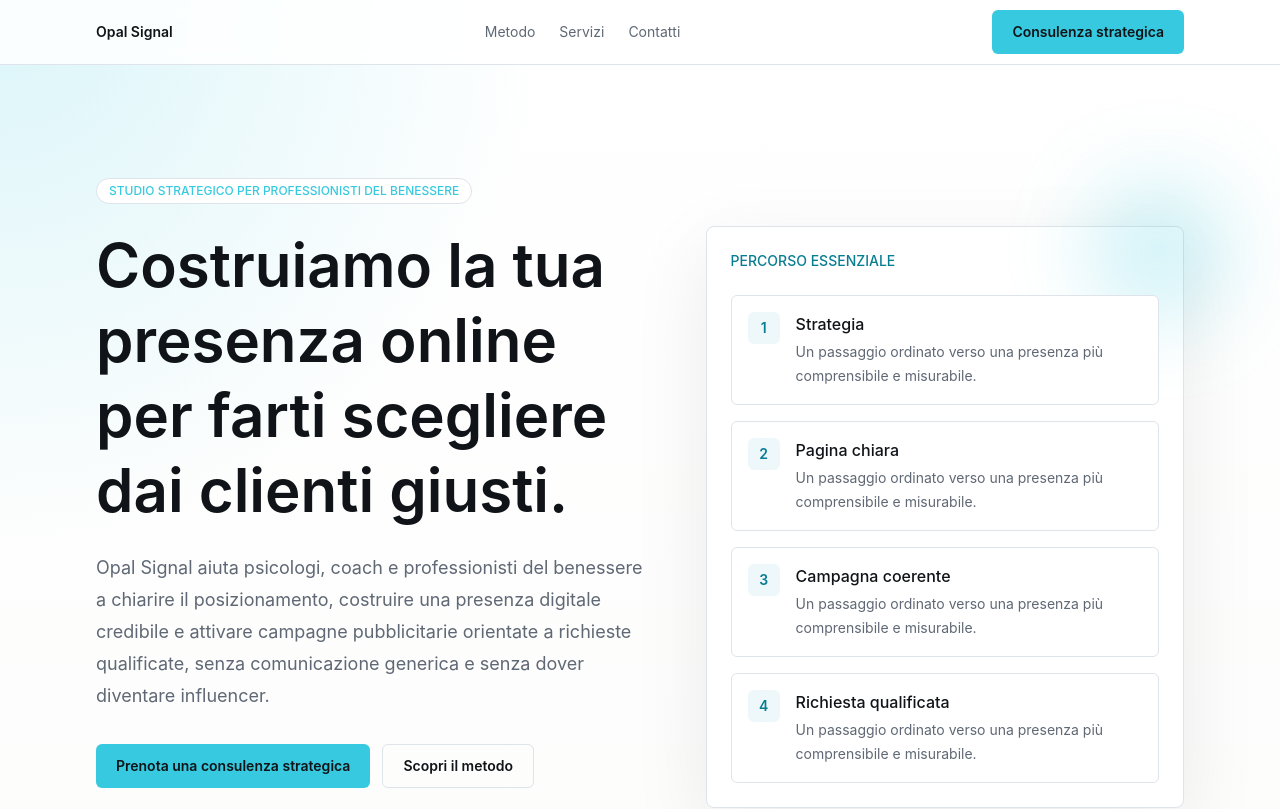
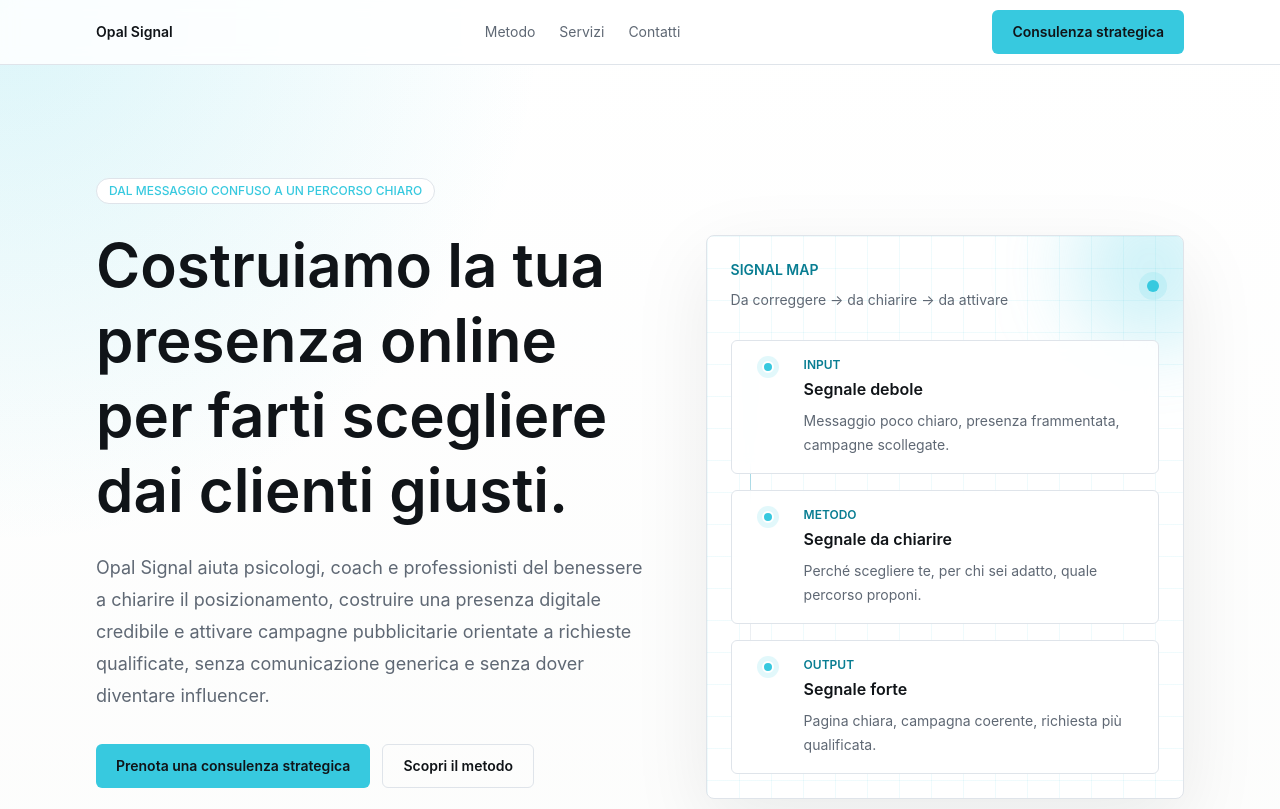
Before and after one commit to Davideopal/opal-signal, a Next.js app: page / in a window 1280 px wide. Shown: the top 809 px of the page. Built offline with nearby package versions, Linux system fonts and the light colour scheme.

Commit message:
Refine phase 1 hero signal card

```diff
--- a/src/app/page.tsx
+++ b/src/app/page.tsx
@@ -107,13 +107,31 @@ const primaryCtaClass =
 const secondaryCtaClass =
   "inline-flex min-h-11 items-center justify-center rounded-md border border-[var(--line)] bg-transparent px-5 text-sm font-semibold text-[var(--text)] transition hover:border-[var(--accent)] focus:outline-none focus:ring-2 focus:ring-[var(--accent)] focus:ring-offset-2 focus:ring-offset-[var(--background)]";
 
+const signalMap = [
+  {
+    label: "Input",
+    title: "Segnale debole",
+    text: "Messaggio poco chiaro, presenza frammentata, campagne scollegate.",
+  },
+  {
+    label: "Metodo",
+    title: "Segnale da chiarire",
+    text: "Perché scegliere te, per chi sei adatto, quale percorso proponi.",
+  },
+  {
+    label: "Output",
+    title: "Segnale forte",
+    text: "Pagina chiara, campagna coerente, richiesta più qualificata.",
+  },
+];
+
 export default function Home() {
   return (
     <main className="overflow-hidden">
       <Section className="min-h-[78vh] items-center">
         <Container className="grid gap-12 py-20 md:grid-cols-[1.08fr_0.92fr] md:items-center lg:py-28">
           <div>
-            <Badge>Studio strategico per professionisti del benessere</Badge>
+            <Badge>Dal messaggio confuso a un percorso chiaro</Badge>
             <h1 className="mt-6 max-w-4xl text-4xl font-semibold leading-tight tracking-normal text-[var(--text)] md:text-6xl">
               Costruiamo la tua presenza online per farti scegliere dai clienti giusti.
             </h1>
@@ -136,21 +154,28 @@ export default function Home() {
             </p>
           </div>
 
-          <Card className="relative p-6 shadow-[0_24px_80px_rgba(16,20,24,0.08)]">
-            <div className="absolute -right-12 -top-12 h-36 w-36 rounded-full bg-[rgba(55,201,223,0.22)] blur-2xl" />
+          <Card className="relative overflow-hidden p-6 shadow-[0_24px_80px_rgba(16,20,24,0.08)]">
+            <div className="absolute inset-0 bg-[linear-gradient(rgba(55,201,223,0.08)_1px,transparent_1px),linear-gradient(90deg,rgba(55,201,223,0.08)_1px,transparent_1px)] bg-[size:32px_32px]" />
+            <div className="absolute -right-12 -top-12 h-40 w-40 rounded-full bg-[rgba(55,201,223,0.24)] blur-2xl" />
             <div className="relative">
-              <p className="text-sm font-medium uppercase text-[var(--accent-strong)]">Percorso essenziale</p>
-              <div className="mt-6 grid gap-4">
-                {["Strategia", "Pagina chiara", "Campagna coerente", "Richiesta qualificata"].map((item, index) => (
-                  <div className="flex items-start gap-4 rounded-md border border-[var(--line)] bg-white p-4" key={item}>
-                    <span className="flex h-8 w-8 shrink-0 items-center justify-center rounded-md bg-[var(--surface-soft)] text-sm font-semibold text-[var(--accent-strong)]">
-                      {index + 1}
-                    </span>
+              <div className="flex items-center justify-between gap-4">
+                <div>
+                  <p className="text-sm font-semibold uppercase text-[var(--accent-strong)]">Signal Map</p>
+                  <p className="mt-2 text-sm leading-6 text-[var(--muted)]">Da correggere → da chiarire → da attivare</p>
+                </div>
+                <span className="h-3 w-3 rounded-full bg-[var(--accent)] shadow-[0_0_0_8px_rgba(55,201,223,0.12)]" />
+              </div>
+              <div className="relative mt-7 grid gap-4">
+                <div className="absolute bottom-5 left-[1.2rem] top-5 w-px bg-gradient-to-b from-[var(--accent)] via-[var(--line)] to-transparent" />
+                {signalMap.map((item) => (
+                  <div className="relative grid grid-cols-[2.5rem_1fr] gap-4 rounded-md border border-[var(--line)] bg-white/86 p-4 backdrop-blur" key={item.title}>
+                    <div className="flex justify-center">
+                      <span className="mt-1 h-3 w-3 rounded-full border-2 border-white bg-[var(--accent)] shadow-[0_0_0_5px_rgba(55,201,223,0.14)]" />
+                    </div>
                     <div>
-                      <p className="font-medium text-[var(--text)]">{item}</p>
-                      <p className="mt-1 text-sm leading-6 text-[var(--muted)]">
-                        Un passaggio ordinato verso una presenza più comprensibile e misurabile.
-                      </p>
+                      <p className="text-xs font-semibold uppercase tracking-normal text-[var(--accent-strong)]">{item.label}</p>
+                      <p className="mt-1 font-semibold text-[var(--text)]">{item.title}</p>
+                      <p className="mt-2 text-sm leading-6 text-[var(--muted)]">{item.text}</p>
                     </div>
                   </div>
                 ))}
```
